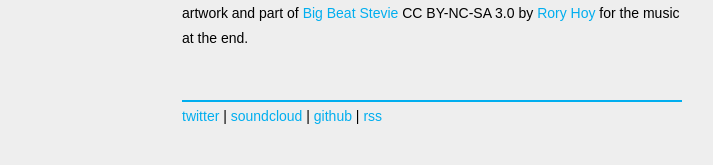
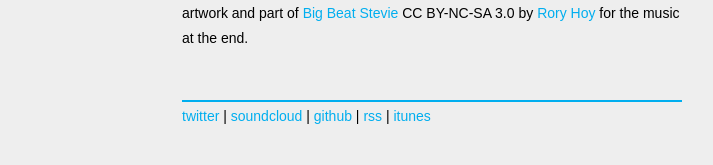
Before and after one commit to agilelivin/agilelivin.github.com, a Jekyll site: the page built from index.html, in a window 1280 px wide. Shown: the part 867-1032 px from the top of the page, without its empty margins (208-921 px from the left). Built offline with Jekyll 4.4.1, drawn with Linux system fonts in a browser that asks for light colours.

Commit message:
replaced old atom.xml feed in the footer with the new one from feedburner, added itunes subscribe link

```diff
--- a/_layouts/default.html
+++ b/_layouts/default.html
@@ -13,7 +13,7 @@
     {{ content }}
     </div>
 	<div id="footer">
-		<a href="http://twitter.com/agilelivin">twitter</a> | <a href="http://soundcloud.com/agilelivin">soundcloud</a> | <a href="http://github.com/agilelivin">github</a> | <a href="atom.xml">rss</a>
+		<a href="http://twitter.com/agilelivin">twitter</a> | <a href="http://soundcloud.com/agilelivin">soundcloud</a> | <a href="http://github.com/agilelivin">github</a> | <a href="http://feeds.feedburner.com/agilelivin">rss</a> | <a href="itpc://feeds.feedburner.com/agilelivin">itunes</a>
 	</div>
   </div>
 <script type="text/javascript">
--- a/_layouts/post.html
+++ b/_layouts/post.html
@@ -32,7 +32,7 @@
 	<noscript>Please enable JavaScript to view the <a href="http://disqus.com/?ref_noscript">comments powered by Disqus.</a></noscript>
     </div>
 	<div id="footer">
-		<a href="http://twitter.com/agilelivin">twitter</a> | <a href="http://soundcloud.com/agilelivin">soundcloud</a> | <a href="http://github.com/agilelivin">github</a> | <a href="atom.xml">rss</a>
+		<a href="http://twitter.com/agilelivin">twitter</a> | <a href="http://soundcloud.com/agilelivin">soundcloud</a> | <a href="http://github.com/agilelivin">github</a> | <a href="http://feeds.feedburner.com/agilelivin">rss</a> | <a href="itpc://feeds.feedburner.com/agilelivin">itunes</a>
 	</div>
   </div>
 <script type="text/javascript">
```
